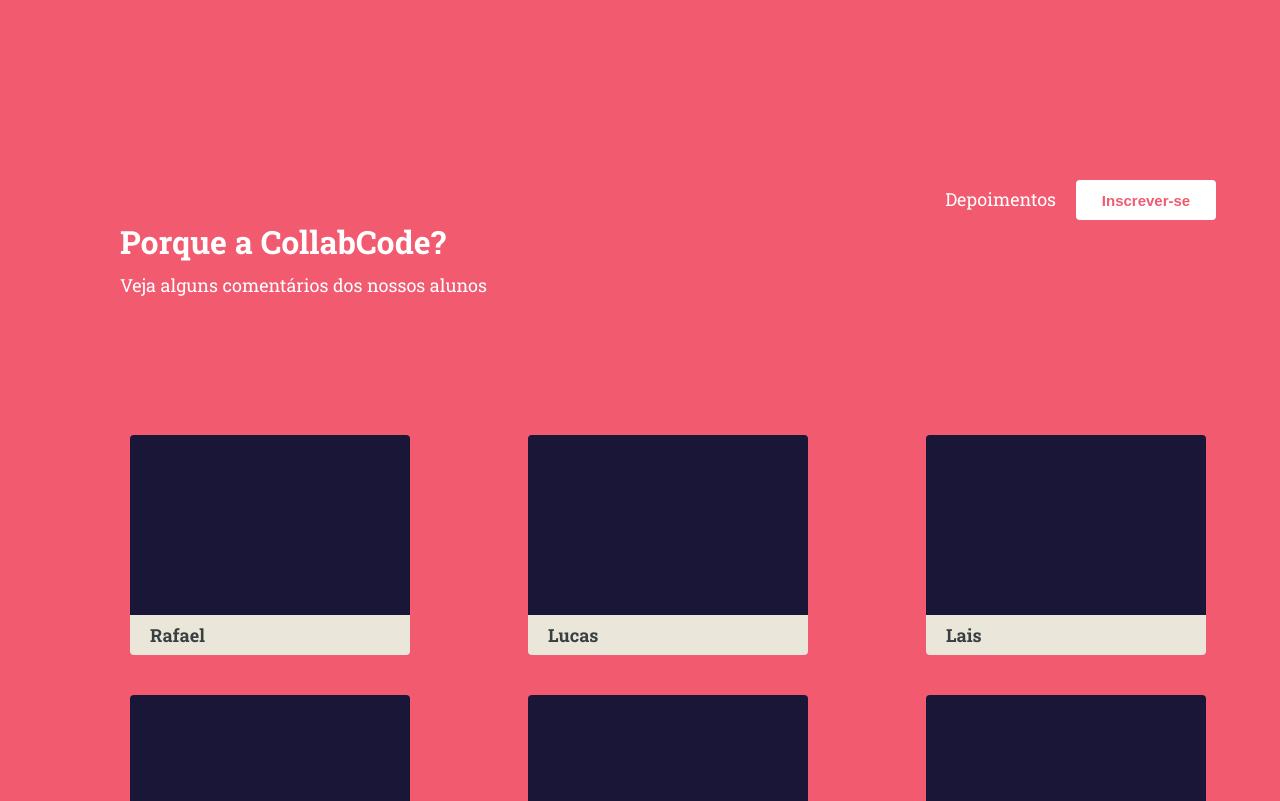
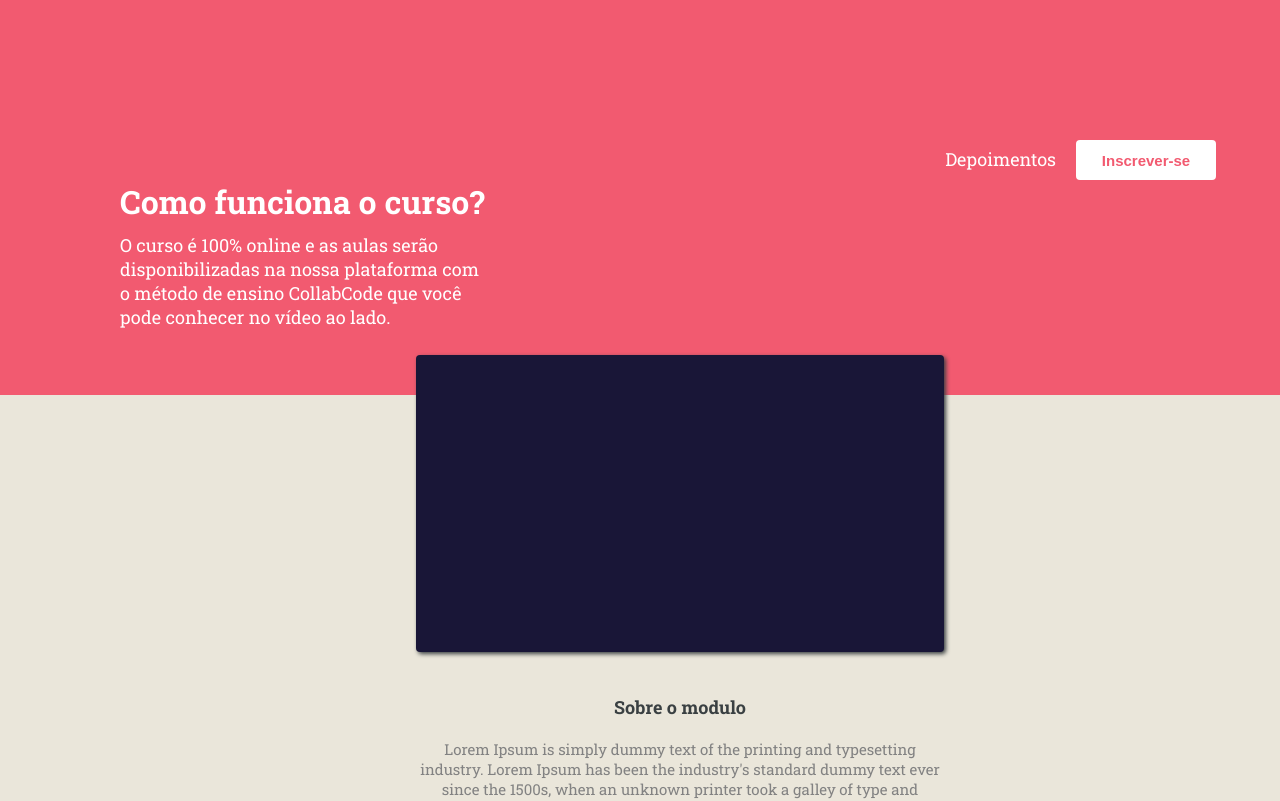
Before and after one commit to CollabCodeTech/hotsite-dofrontaoend, a React (Create React App) app: page / in a window 1280 px wide. Shown: the part 800-1601 px from the top of the page. Built offline with nearby package versions, Linux system fonts and the light colour scheme.

Commit message:
Feito o esquema de preloadActive para o Menu e tambem uma pequan animacao quando o menu esta ativo

```diff
--- a/src/components/HeaderCollab/index.js
+++ b/src/components/HeaderCollab/index.js
@@ -8,6 +8,7 @@
 import IconMenu from '../IconMenu'
 
 const HeaderCollab = props => {
+    const element = React.createRef()
     const { itemActive } = props
     const [menuActive, setMenuActive] = useState(false)
     const items = [
@@ -28,8 +29,17 @@
         setMenuActive(old => !old)
     }
 
+    const handleClickHeader = () => {
+        element.current.focus()
+    }
+
     return (
-        <Header active={itemActive >= 0} menuActive={menuActive}>
+        <Header
+            ref={element}
+            onClick={handleClickHeader}
+            active={itemActive >= 0}
+            menuActive={menuActive}
+        >
             <LogoCollab />
 
             <BtnCollab featured>Pré-inscrição</BtnCollab>
--- a/src/components/HeaderCollab/styles.js
+++ b/src/components/HeaderCollab/styles.js
@@ -29,6 +29,10 @@
         width: var(--spacing-active-menu);
     }
 
+    &:focus {
+        width: var(--spacing-menu);
+    }
+
     & > ${BtnCollab}, & > ${Menu} {
         display: none;
     }
@@ -46,7 +50,7 @@
 
     & ${CollabCode}, & ${Content} {
         transition: opacity 100ms linear;
-        opacity: ${({ active }) => (active ? 1 : 0)};
+        opacity: ${({ active }) => (active ? '1' : '0')};
     }
 
     &:hover ${CollabCode}, &:hover ${Content} {
--- a/src/pages/Home/index.js
+++ b/src/pages/Home/index.js
@@ -12,7 +12,7 @@
 const menus = [
     {
         id: 0,
-        active: false,
+        preloadActive: true,
         title: 'Como funciona o curso?',
         subtitle:
             'O curso é 100% online e as aulas serão disponibilizadas na nossa plataforma com o método de ensino CollabCode que você pode conhecer no vídeo ao lado.',
@@ -25,7 +25,7 @@
     },
     {
         id: 1,
-        active: false,
+        preloadActive: false,
         title: 'Git & GitHub',
         subtitle:
             'Esta ementa não define a ordem cronológica do curso, apenas separei em tópicos para facilitar a leitura.',
@@ -45,11 +45,13 @@
 
 const Home = () => {
     const [active, setActive] = useState()
+    const [preloadActive, setPreloadActive] = useState(0)
     let refsMenu = []
 
     const handleClick = (event, key) => {
         event.preventDefault()
         setActive(key)
+        setPreloadActive(null)
         refsMenu[key].current.scrollIntoView({
             behavior: 'smooth',
             block: 'start'
@@ -74,7 +76,7 @@
                             title={menu.title}
                             subtitle={menu.subtitle}
                             items={menu.items}
-                            preloadActive={menu.preloadActive}
+                            preloadActive={preloadActive === menu.id}
                             active={active === menu.id}
                         />
                     )
--- a/src/pages/Menu/styles.js
+++ b/src/pages/Menu/styles.js
@@ -14,15 +14,27 @@
 
 export const Section = styled.section`
     box-sizing: border-box;
-    position: ${({ active }) => (active ? 'static' : 'absolute')};
+    position: ${({ active, preloadActive }) =>
+        active || preloadActive ? 'static' : 'absolute'};
     top: 0;
     left: 0;
     z-index: 1;
     width: 100vw;
     height: 100vh;
     background-color: var(--color-third);
-    transition: opacity 400ms linear;
-    opacity: ${({ active }) => (active ? '1' : '0')};
+    transition: opacity 400ms linear, padding-left 300ms linear;
+    opacity: ${({ active, preloadActive }) =>
+        active || preloadActive ? '1' : '0'};
+    padding-left: ${({ active }) =>
+        active ? 'var(--spacing-active-menu)' : '0px'};
+
+    & > ${Header} {
+        padding-left: calc(var(--spacing-menu) + var(--spacing-big));
+    }
+
+    & > ${Wrapper} {
+        padding-left: var(--spacing-menu);
+    }
 
     & ${VideoWrapper} {
         float: right;
```
